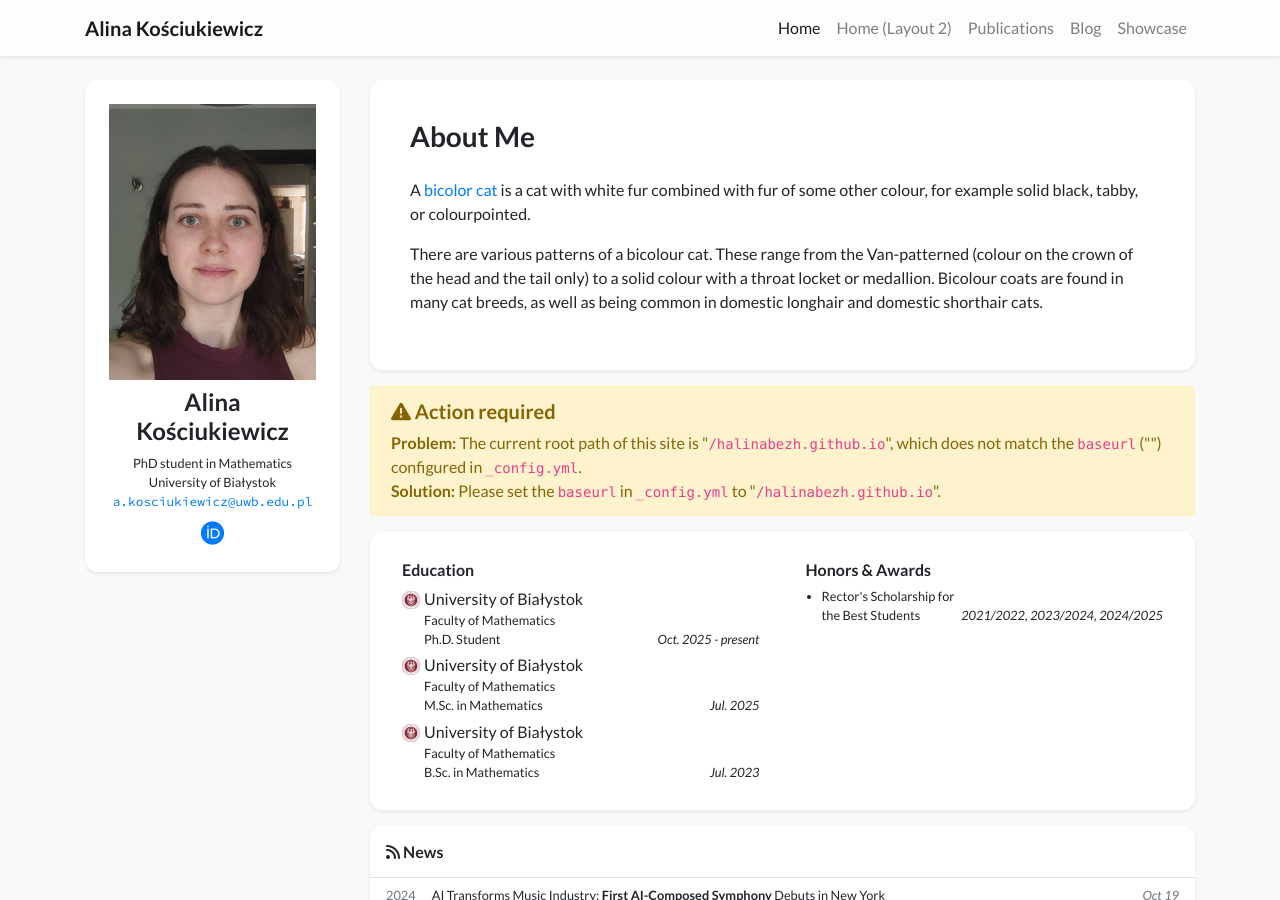
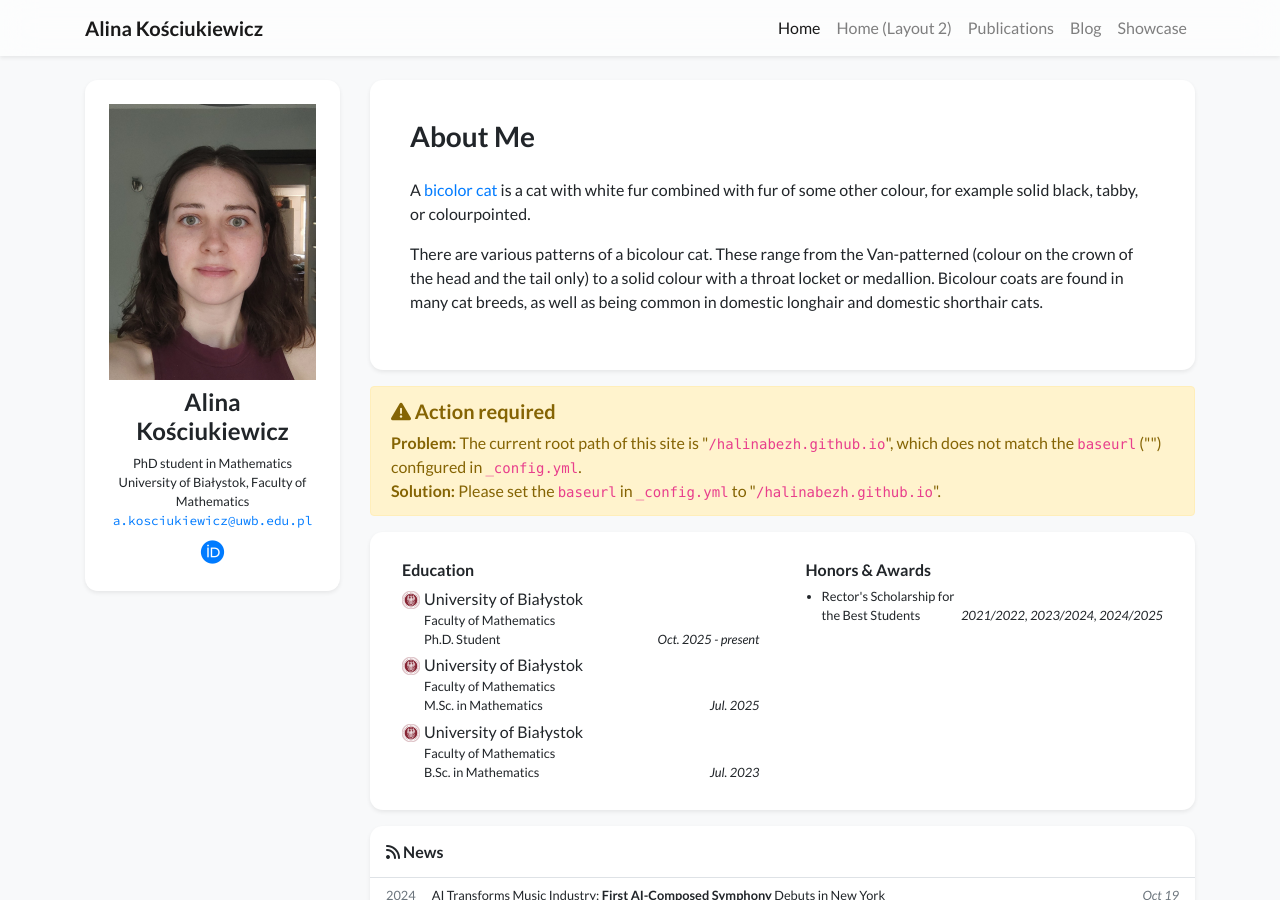
Before and after one commit to halinabezh/halinabezh.github.io, a Jekyll site: the page built from index.html, in a window 1280 px wide and 900 px high. Built offline with Jekyll 4.4.1, drawn with Linux system fonts in a browser that asks for light colours; nearby versions of some CDN libraries; a style sheet for code colours, icons or effects is not loaded.

Commit message:
Update profile.yml

```diff
--- a/_data/profile.yml
+++ b/_data/profile.yml
@@ -4,7 +4,7 @@ navbar_name: "Alina Kościukiewicz"
 
 positions:
   - name: PhD student in Mathematics
-  - name: University of Białystok
+  - name: University of Białystok, Faculty of Mathematics
     logo: /assets/images/badges/godlo_uwb_mono_png.png
 
 email: "a.kosciukiewicz@uwb.edu.pl"
```
